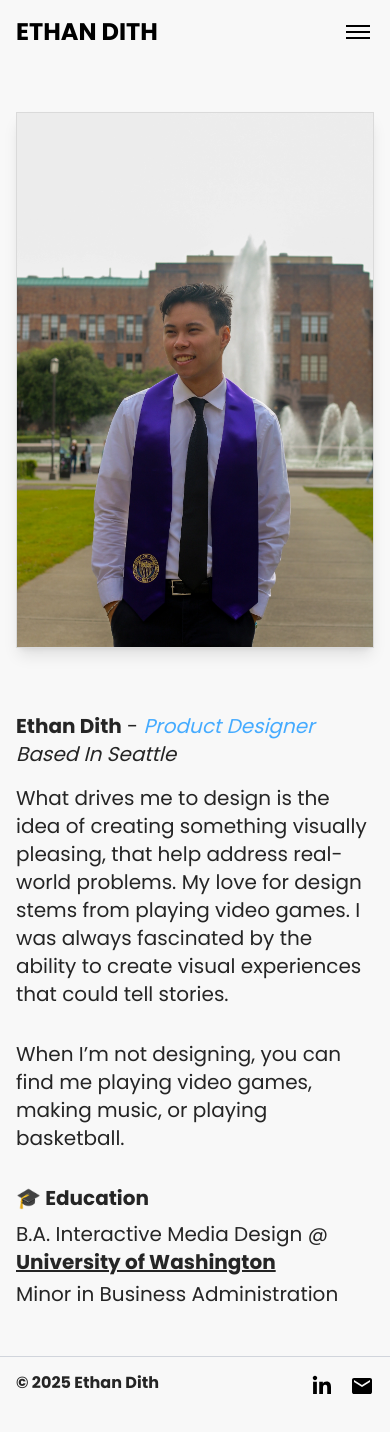
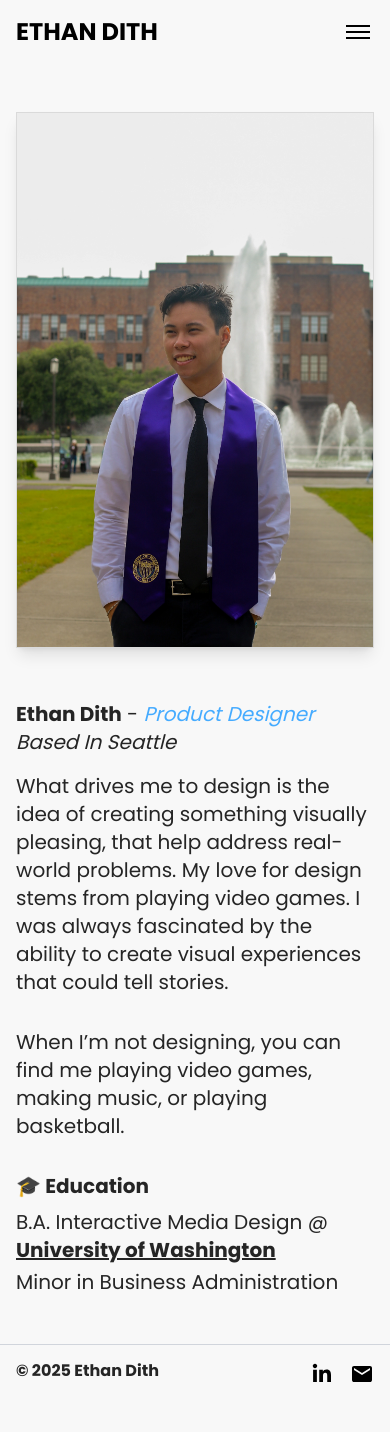
Before and after one commit to nahtieee/portfolio, a Next.js app: page /about in a window 390 px wide. Shown: the top 1432 px of the page. Built offline with nearby package versions, Linux system fonts and the light colour scheme.

Commit message:
Updates - Navbar

```diff
--- a/src/app/about/page.tsx
+++ b/src/app/about/page.tsx
@@ -4,7 +4,7 @@ export default function About() {
   return (
     <section className="container mx-auto px-4 py-12">
       <div className="flex flex-col md:flex-row items-center md:items-start gap-8">
-        <div className="w-full md:w-1/3 flex justify-center">
+        <div className="w-full md:w-1/4 flex justify-center">
           <Image
             src="/images/profile3.webp"
             alt="Ethan Dith"
@@ -15,7 +15,7 @@ export default function About() {
             priority
           />
         </div>
-        <div className="w-full md:w-2/3 mt-8 md:mt-0">
+        <div className="w-full md:w-3/4 mt-5 md:mt-0">
           <div className="flex flex-col font-medium">
             <h2 className="text-xl">
               <span className="font-bold">Ethan Dith</span> -{" "}
--- a/src/app/components/navbar.tsx
+++ b/src/app/components/navbar.tsx
@@ -99,7 +99,7 @@ export default function Navbar() {
           </li>
           <li>
             <Link
-              href="/files/Resume.pdf"
+              href="/files/resume.pdf"
               className="hover:underline"
               target="_blank"
               rel="noopener noreferrer"
```
